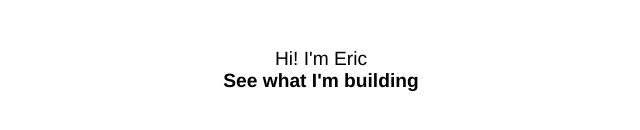
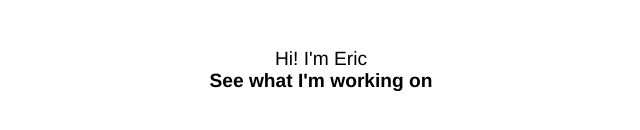
Before and after one commit to ericbilaver/ericbilaver.github.io, a Gatsby site: page / in a window 1280 px wide. Shown: the part 330-460 px from the top of the page, 319-959 px from the left. Built offline with nearby package versions, Linux system fonts and the light colour scheme; Gatsby itself is replaced by a stand-in of ours.

Commit message:
fixed index text

```diff
--- a/src/components/text-banner.js
+++ b/src/components/text-banner.js
@@ -7,7 +7,7 @@ const TextBanner = () => {
         <center className="top-text">Hi! I'm Eric</center>
       </div>
       <div>
-        <center className="bottom-text">See what I'm building</center>
+        <center className="bottom-text">See what I'm working on</center>
       </div>
     </div>
   );
```
